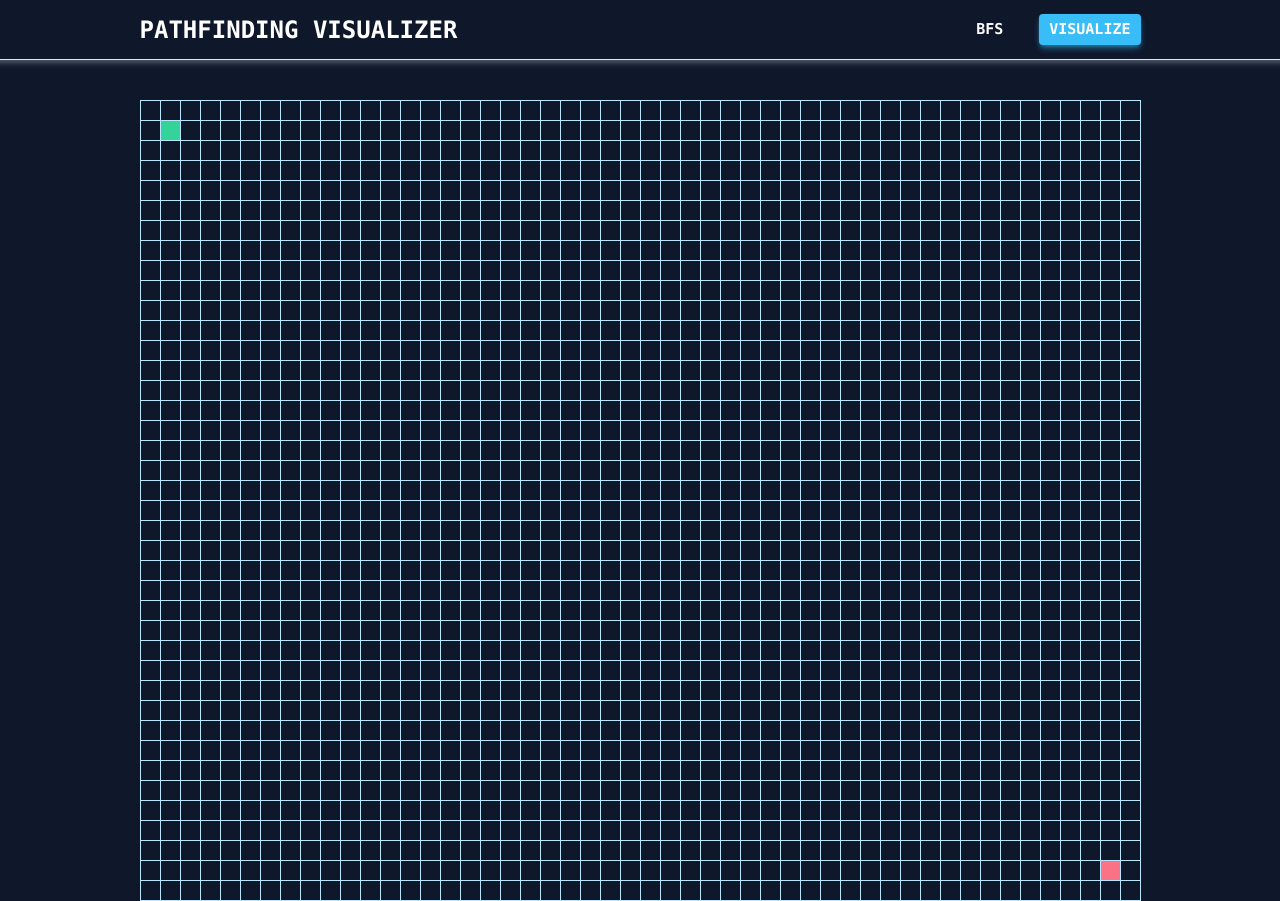
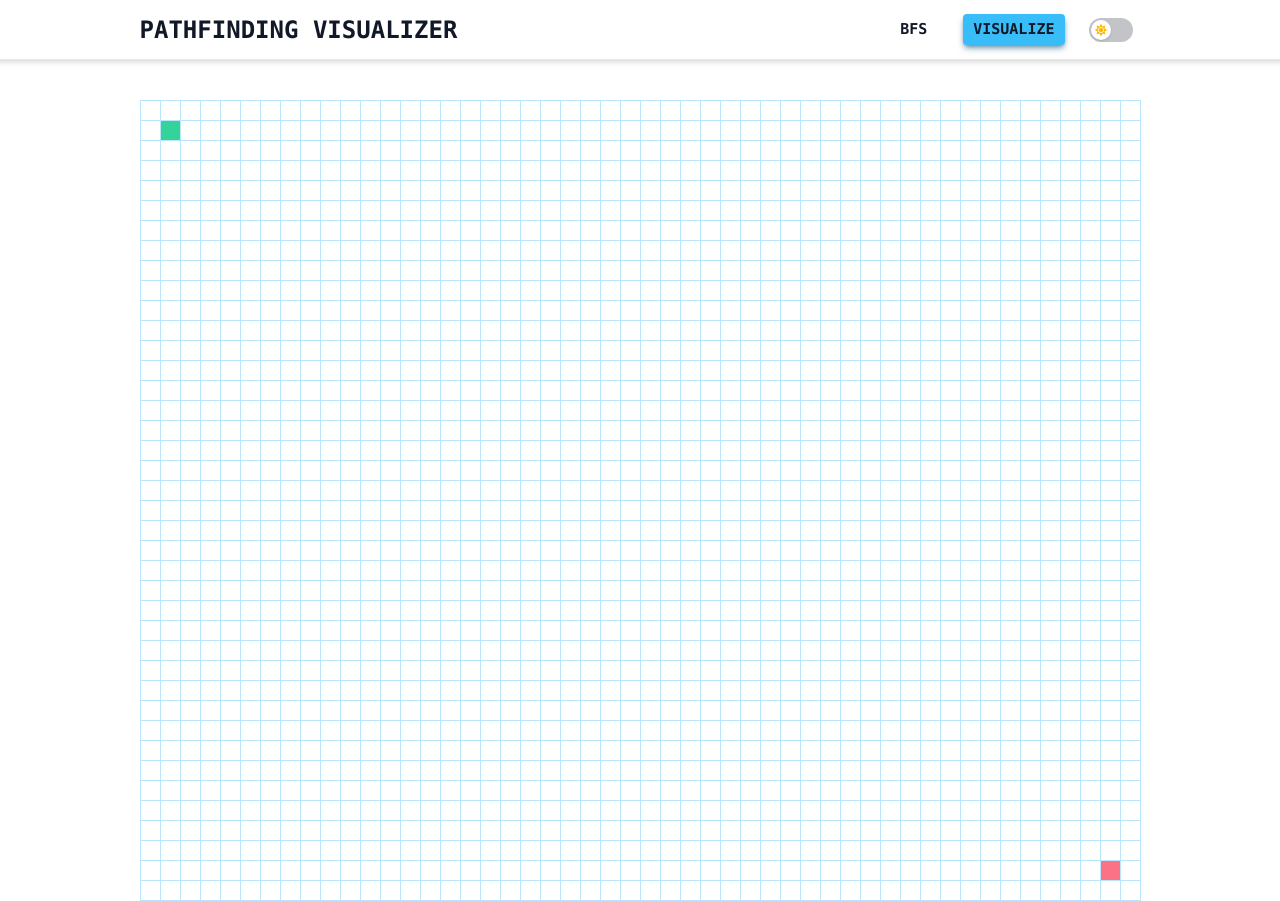
Before and after one commit to FullByte/pathfinding-visualizer, a Next.js app: page / in a window 1280 px wide. Built offline with nearby package versions, Linux system fonts and the light colour scheme.

Commit message:
add theme

```diff
--- a/package.json
+++ b/package.json
@@ -15,14 +15,15 @@
     "lint": "next lint"
   },
   "dependencies": {
-    "@headlessui/react": "^1.7.3",
+    "@headlessui/react": "^1.7.4",
     "@heroicons/react": "^2.0.12",
     "@types/node": "18.11.9",
     "@types/react": "18.0.24",
     "@types/react-dom": "18.0.8",
     "next": "13.0.1",
     "react": "18.2.0",
-    "react-dom": "18.2.0"
+    "react-dom": "18.2.0",
+    "react-icons": "^4.6.0"
   },
   "devDependencies": {
     "@typescript-eslint/eslint-plugin": "^5.42.0",
--- a/src/components/nav/nav.tsx
+++ b/src/components/nav/nav.tsx
@@ -3,6 +3,7 @@ import { animatePath } from '../../lib/helpers';
 import { Algorithm, TileType } from '../../lib/types';
 import { SLEEP_TIME, EXTENDED_SLEEP_TIME } from '../../lib/constants';
 import { refreshGrid, renderRefreshedGrid, runGraphAlgorithm } from './helpers';
+import { ThemeToggle } from '../toggle';
 
 interface Props extends React.HTMLAttributes<HTMLDivElement> {
   gridState: [TileType[][], React.Dispatch<React.SetStateAction<TileType[][]>>];
@@ -86,6 +87,7 @@ export function Nav(props: Props) {
         >
           VISUALIZE
         </button>
+        <ThemeToggle />
       </div>
     </div>
   );
--- /dev/null
+++ b/src/components/toggle/index.ts
@@ -0,0 +1,2 @@
+export * from './theme';
+export * from './toggle';
--- /dev/null
+++ b/src/components/toggle/theme.tsx
@@ -0,0 +1,21 @@
+import React from 'react';
+import { FaSun } from 'react-icons/fa';
+import { BsMoonFill } from 'react-icons/bs';
+
+import { Toggle } from '.';
+import { useTheme } from '../../hooks';
+
+export function ThemeToggle() {
+  const [isDarkMode, handleThemeToggle] = useTheme();
+
+  return (
+    <Toggle
+      iconOne={FaSun}
+      check={isDarkMode}
+      fillOne={'#ffb703'}
+      fillTwo={'#000000'}
+      iconTwo={BsMoonFill}
+      callback={handleThemeToggle}
+    />
+  );
+}
--- /dev/null
+++ b/src/components/toggle/toggle.tsx
@@ -0,0 +1,57 @@
+/* eslint-disable no-unused-vars */
+import React from 'react';
+import { IconType } from 'react-icons';
+import { Switch } from '@headlessui/react';
+import { useTheme } from '../../hooks';
+
+interface Props {
+  check: boolean;
+  fillOne: string;
+  fillTwo: string;
+  iconOne: IconType;
+  iconTwo: IconType;
+  callback: (check: boolean) => void;
+}
+
+export function Toggle(props: Props) {
+  const { check, callback, iconOne, iconTwo, fillOne, fillTwo } = props;
+  const [isDarkMode] = useTheme();
+  const IconOne = iconOne;
+  const IconTwo = iconTwo;
+
+  return (
+    <Switch
+      checked={check}
+      onChange={callback}
+      className={`${
+        isDarkMode ? 'bg-system-grey6' : 'bg-system-grey3'
+      } relative inline-flex flex-shrink-0 h-6 w-11 border-2 border-transparent rounded-full cursor-pointer transition-colors ease-in-out duration-200 mr-2`}
+    >
+      <span className="sr-only">Use setting</span>
+      <span
+        className={`${check ? 'translate-x-5 ' : 'translate-x-0 '} ${
+          isDarkMode ? 'bg-system-grey2' : 'bg-system-grey2'
+        } pointer-events-none relative inline-block h-5 w-5 rounded-full bg-white shadow transform ring-0 transition ease-in-out duration-200`}
+      >
+        <span
+          className={`${
+            check ? 'opacity-0 ease-out duration-100' : 'opacity-100 ease-in duration-200'
+          }
+            absolute inset-0 h-full w-full flex items-center justify-center transition-opacity`}
+          aria-hidden="true"
+        >
+          <IconOne fill={fillOne} className="h-3 w-3" />
+        </span>
+        <span
+          className={`${
+            check ? 'opacity-100 ease-in duration-200' : 'opacity-0 ease-out duration-100'
+          }
+            absolute inset-0 h-full w-full flex items-center justify-center transition-opacity`}
+          aria-hidden="true"
+        >
+          <IconTwo fill={fillTwo} className="h-3 w-3" />
+        </span>
+      </span>
+    </Switch>
+  );
+}
--- /dev/null
+++ b/src/hooks/index.ts
@@ -0,0 +1,2 @@
+export * from './useTheme';
+export * from './useWindowSize';
--- /dev/null
+++ b/src/hooks/useTheme.ts
@@ -0,0 +1,20 @@
+/* eslint-disable no-unused-vars */
+import { createContext, useContext } from 'react';
+
+interface ThemeContexttInterface {
+  isDarkMode: boolean;
+  setIsDarkMode: (isDarkMode: boolean) => void;
+}
+
+export const ThemeContext = createContext({} as ThemeContexttInterface);
+
+export function useTheme(): [boolean, (isDarkMode: boolean) => void] {
+  const { isDarkMode, setIsDarkMode } = useContext(ThemeContext);
+
+  const handleThemeToggle = () => {
+    setIsDarkMode(!isDarkMode);
+    localStorage.setItem('darkMode', String(!isDarkMode));
+  };
+
+  return [isDarkMode, handleThemeToggle];
+}
--- a/src/pages/_app.tsx
+++ b/src/pages/_app.tsx
@@ -1,9 +1,22 @@
-import React from 'react';
+import React, { useEffect, useState } from 'react';
 import type { AppProps } from 'next/app';
 import '../styles/globals.css';
 // eslint-disable-next-line import/no-extraneous-dependencies
 import 'tailwindcss/tailwind.css';
 
+import { ThemeContext } from '../hooks/useTheme';
+
 export default function App({ Component, pageProps }: AppProps) {
-  return <Component {...pageProps} />;
+  const [isDarkMode, setIsDarkMode] = useState<boolean>(false);
+
+  useEffect(() => {
+    if (localStorage.getItem('darkMode')) {
+      setIsDarkMode(localStorage.getItem('darkMode') === 'true');
+    }
+  }, []);
+  return (
+    <ThemeContext.Provider value={{ isDarkMode, setIsDarkMode }}>
+      <Component {...pageProps} />
+    </ThemeContext.Provider>
+  );
 }
--- a/src/pages/index.tsx
+++ b/src/pages/index.tsx
@@ -4,19 +4,10 @@ import { Algorithm } from '../lib/types';
 import { Grid } from '../components/grid';
 import { createGrid } from '../lib/helpers';
 import { END_INIT, MAX_ROWS, START_INIT } from '../lib/constants';
+import { useTheme } from '../hooks/useTheme';
 
 export default function Home() {
-  let themePreference = true;
-
-  useEffect(() => {
-    if (typeof window !== 'undefined') {
-      themePreference =
-        localStorage.theme === 'dark' ||
-        window.matchMedia('(prefers-color-scheme: dark)').matches;
-    }
-  }, []);
-
-  const [isDark, setIsDark] = useState<boolean>(themePreference);
+  const [isDarkMode] = useTheme();
   const [darkMode, setDarkMode] = useState(true);
   const [algorithm, setAlgorithm] = useState(Algorithm.BFS);
   const [endTile, setEndTile] = useState(END_INIT);
@@ -25,7 +16,7 @@ export default function Home() {
   const [isGraphVisualized, setIsGraphVisualized] = useState(false);
 
   return (
-    <div className={`${isDark ? 'dark' : ''} min-h-[100vh] min-w-[100vw]`}>
+    <div className={`${isDarkMode ? 'dark' : ''} min-h-[100vh] min-w-[100vw]`}>
       <div className="transition duration-700 bg-white dark:bg-slate-900 text-gray-900 dark:text-white grid grid-cols-1 justify-items-center min-h-screen">
         <div className="flex flex-col ">
           <div className="min-h-[60px] px-40 border-b shadow-md dark:shadow-gray-600">
--- a/tailwind.config.js
+++ b/tailwind.config.js
@@ -1,6 +1,7 @@
 /** @type {import('tailwindcss').Config} */
 module.exports = {
-content: ['./src/**/*.{js,ts,jsx,tsx}'],
+  darkMode: "class",
+  content: ['./src/**/*.{js,ts,jsx,tsx}'],
   theme: {
     screens: {
       xs: '400px',
@@ -12,6 +13,54 @@ content: ['./src/**/*.{js,ts,jsx,tsx}'],
       '2xl': '1536px',
     },
     extend: {
+      colors: {
+        primary: {
+          black: "#0C0C0D",
+          white: "#FFFFFF",
+          blue: "#3377FF",
+          green: "#3DB958",
+          yellow: "#F5C237",
+          red: "#E13251",
+          purple: "#884FF2",
+        },
+        system: {
+          grey1: "#F8F8F8",
+          grey2: "#ECEDED",
+          grey3: "#C3C4C8",
+          grey4: "#969BA5",
+          grey5: "#6E717A",
+          grey6: "#292A2D",
+          grey7: "#131416",
+        },
+        dark: {
+          blue1: "#122FC8",
+          blue2: "#080E8A",
+          green1: "#1A7047",
+          green2: "#043E22",
+          yellow1: "#D1963C",
+          yellow2: "#945901",
+          red1: "#AB1035",
+          red2: "#6D001A",
+          purple1: "#5E0CC6",
+          purple2: "#330371",
+        },
+        light: {
+          blue1: "#6F9FFF",
+          blue2: "#D3E1FC",
+          green1: "#80E0A5",
+          green2: "#DAFBE7",
+          yellow1: "#F1E18F",
+          yellow2: "#FFF9DA",
+          red1: "#EF7C98",
+          red2: "#FED0DB",
+          purple1: "#B57AFF",
+          purple2: "#D9D3FD",
+        },
+      },
+      textColor: (theme) => theme("colors"),
+      caretColor: (theme) => theme("colors"),
+      divideColor: (theme) => theme("colors"),
+      backgroundColor: (theme) => theme("colors"),
       keyframes: {
         toggleOff: {
           "0%": { transform: "scale(1) rotate(0deg)" },
@@ -72,8 +121,6 @@ content: ['./src/**/*.{js,ts,jsx,tsx}'],
         },
       },
       animation: {
-        toggleOff: "toggleOff 0.5s cubic-bezier(0.4, 0, 0.2, 1)",
-        toggleOn: "toggleOn 0.5s cubic-bezier(0.4, 0, 0.2, 1)",
         traversed: "traversed 1.5s cubic-bezier(0, 0, 0.2, 1)",
         path: "path 1.5s cubic-bezier(0, 0, 0.2, 1)",
         wall: "wall 0.3s cubic-bezier(0.4, 0, 0.2, 1)",
@@ -81,5 +128,4 @@ content: ['./src/**/*.{js,ts,jsx,tsx}'],
     },
   },
   plugins: [],
-  darkMode: "class",
 };
```
Also changed, not shown: 1 other file (tests, documents, lock files or other folders).
